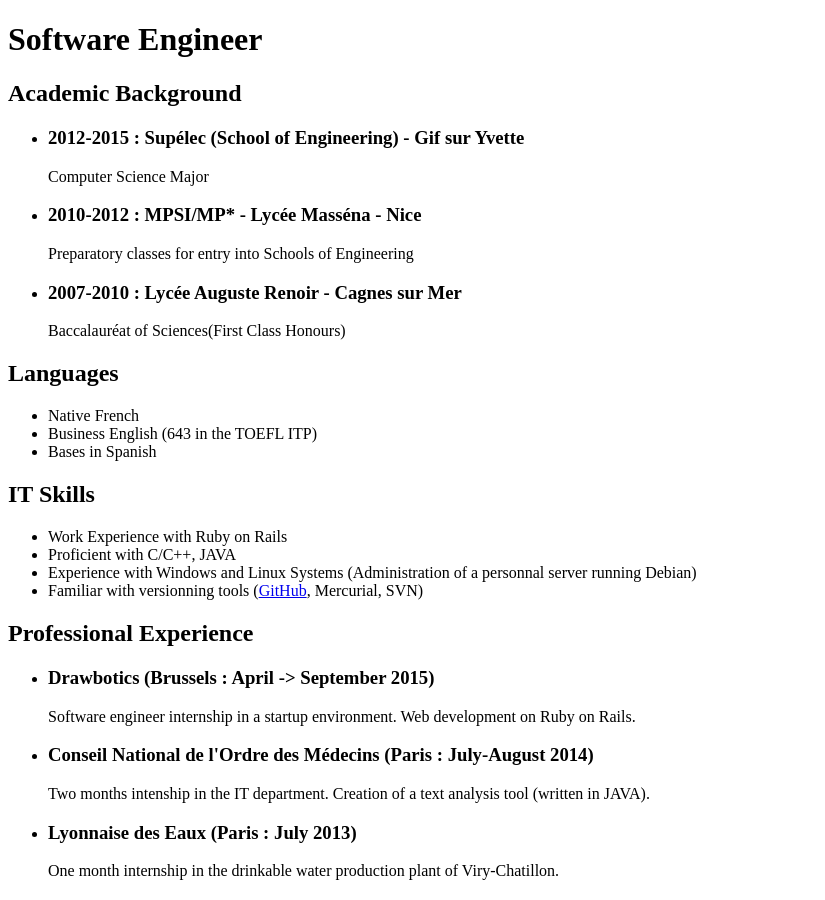
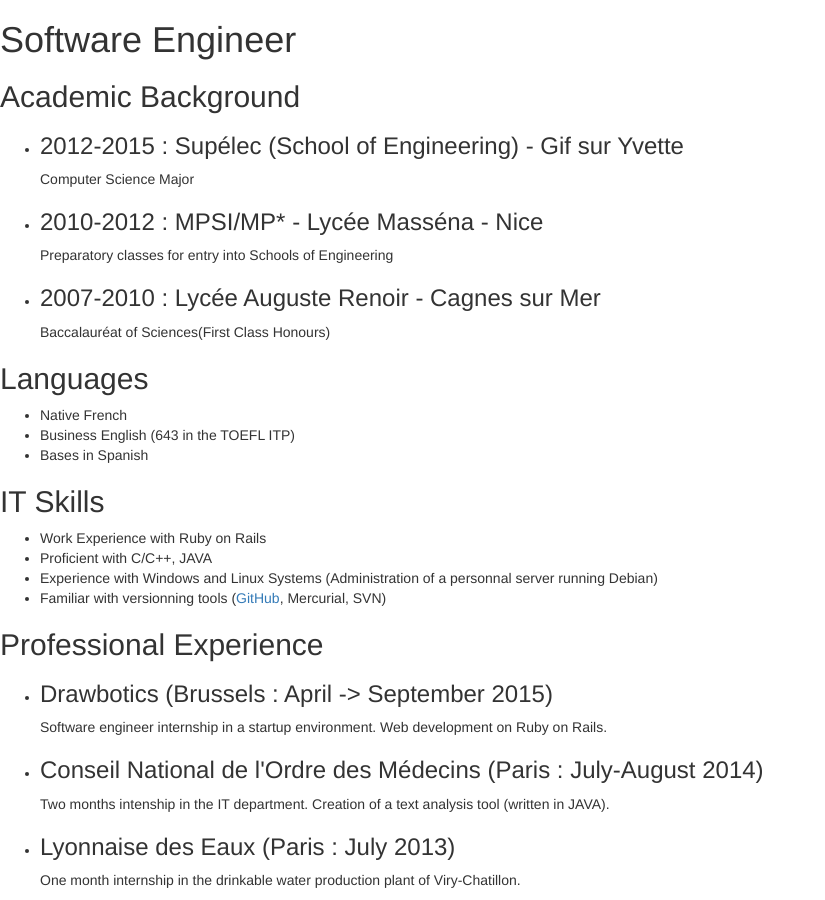
Before and after one commit to DupeF/dupef.github.io, a plain HTML site: page index.html in a window 1280 px wide. Shown: the whole page, without its empty margins (0-825 px from the left). Drawn offline with nearby package versions, Linux system fonts and the light colour scheme.

Commit message:
Added bootstrap

```diff
--- a/index.html
+++ b/index.html
@@ -3,6 +3,9 @@
   <head>
     <meta charset="utf-8">
     <title>Dupé Francis</title>
+    <link rel="stylesheet" href="https://maxcdn.bootstrapcdn.com/bootstrap/3.3.5/css/bootstrap.min.css">
+    <link rel="stylesheet" href="https://maxcdn.bootstrapcdn.com/bootstrap/3.3.5/css/bootstrap-theme.min.css">
+    <script src="https://maxcdn.bootstrapcdn.com/bootstrap/3.3.5/js/bootstrap.min.js"></script>
   </head>
   <body>
     <header>
```
